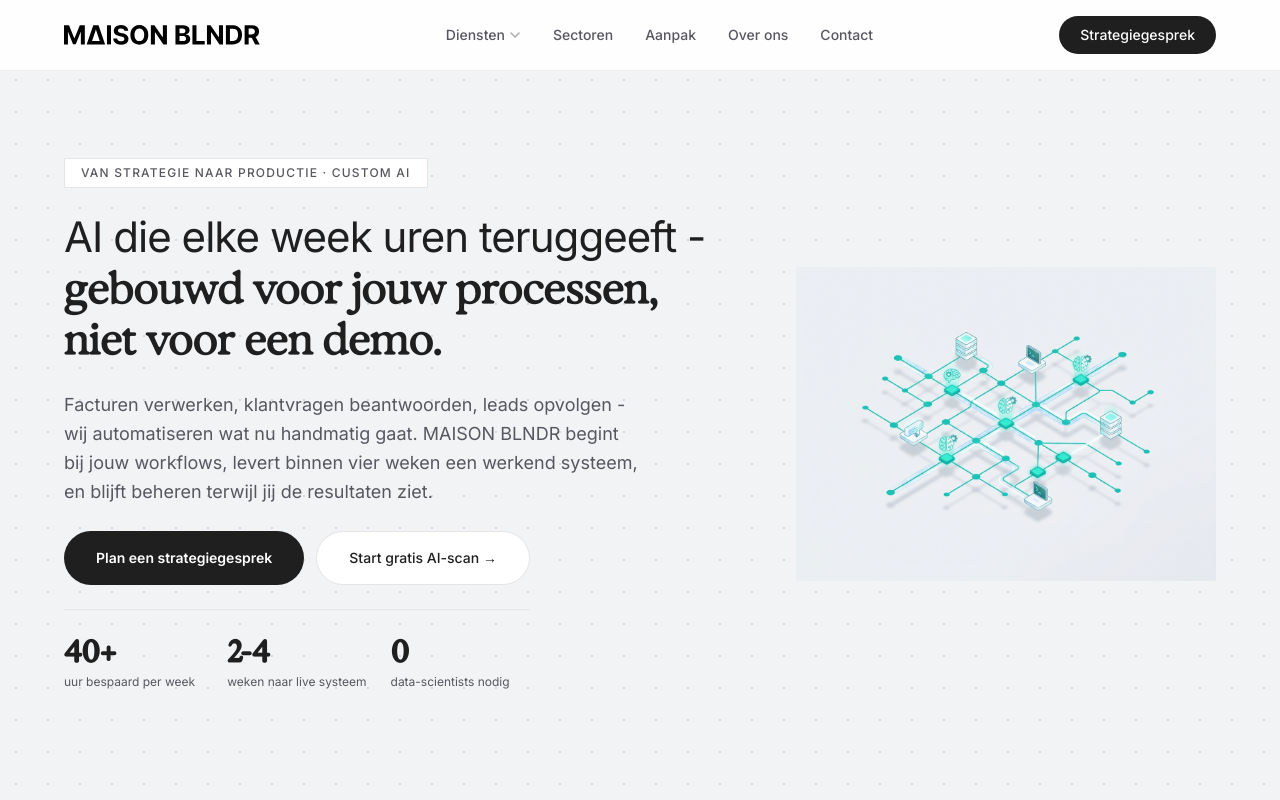
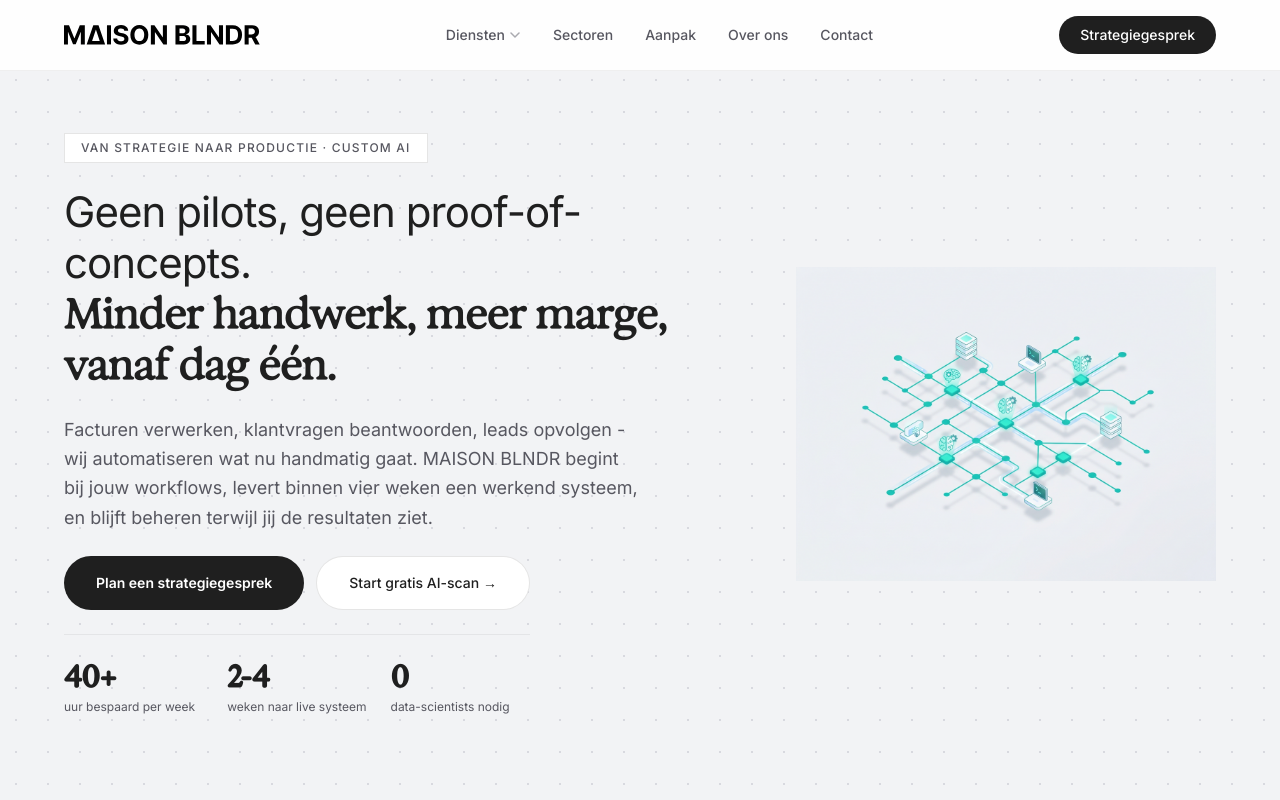
Before and after one commit to maisonblender/maisonblender.com, a Next.js app: page / in a window 1280 px wide. Shown: the top 800 px of the page. Built offline with nearby package versions, Linux system fonts and the light colour scheme.

Commit message:
Update homepage hero header copy
Replace "AI die elke week uren teruggeeft" with "Geen pilots, geen proof-of-concepts. / Minder handwerk, meer marge, vanaf dag één."

Co-Authored-By: Paperclip <noreply@paperclip.ing>

```diff
--- a/components/HeroWithTriage.tsx
+++ b/components/HeroWithTriage.tsx
@@ -27,9 +27,9 @@
             </div>
 
             <h1 className="text-[28px] font-normal leading-[1.2] tracking-tight text-[#1f1f1f] sm:text-[35px] lg:text-[42px]" style={{ letterSpacing: "-0.95px" }}>
-              AI die elke week uren teruggeeft -
+              Geen pilots, geen proof-of-concepts.
               <br />
-              <span className="font-exposure">gebouwd voor jouw processen, niet voor een demo.</span>
+              <span className="font-exposure">Minder handwerk, meer marge, vanaf dag één.</span>
             </h1>
 
             <p id="hero-description" className="max-w-xl text-base leading-relaxed text-[#575760] sm:text-lg">
```
